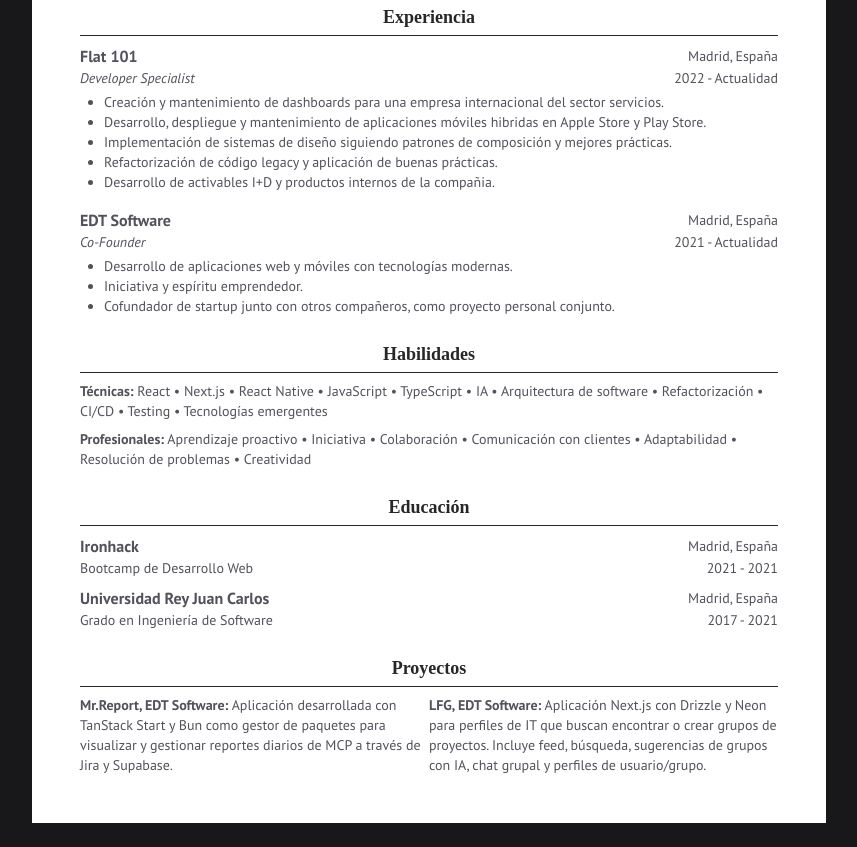
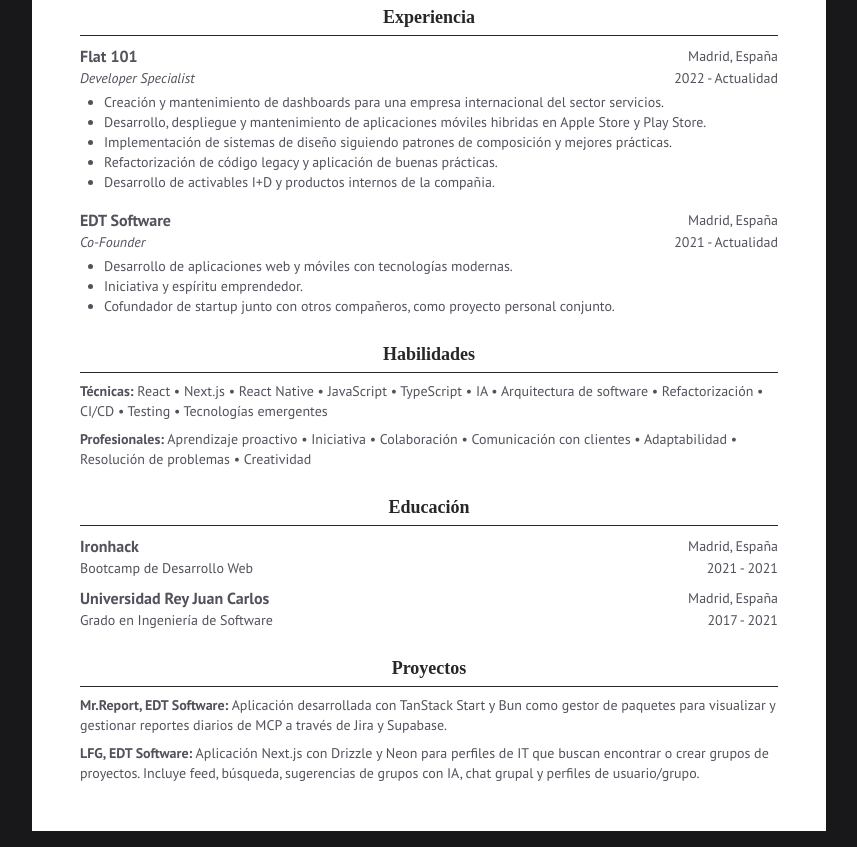
Before and after one commit to H1V35/jorge-higes-cv, a website: page src/index.html in a window 1280 px wide. Shown: the part 341-1188 px from the top of the page, without its empty margins (211-1068 px from the left). Drawn offline with Linux system fonts and the light colour scheme; a web font is replaced by a local one.

Commit message:
Refactor layout classes in index.html to enhance responsiveness and maintain consistency

```diff
--- a/src/index.html
+++ b/src/index.html
@@ -175,14 +175,14 @@
         >
           Proyectos
         </h2>
-        <div class="flex flex-wrap gap-2 text-sm">
-          <div class="flex-1 min-w-[180px]">
+        <div class="flex flex-wrap gap-y-2 text-sm">
+          <div class="w-full min-w-[180px]">
             <span class="font-semibold">Mr.Report, EDT Software:</span>
             Aplicación desarrollada con TanStack Start y Bun como gestor de
             paquetes para visualizar y gestionar reportes diarios de MCP a
             través de Jira y Supabase.
           </div>
-          <div class="flex-1 min-w-[180px]">
+          <div class="w-full min-w-[180px]">
             <span class="font-semibold">LFG, EDT Software:</span>
             Aplicación Next.js con Drizzle y Neon para perfiles de IT que buscan
             encontrar o crear grupos de proyectos. Incluye feed, búsqueda,
```
